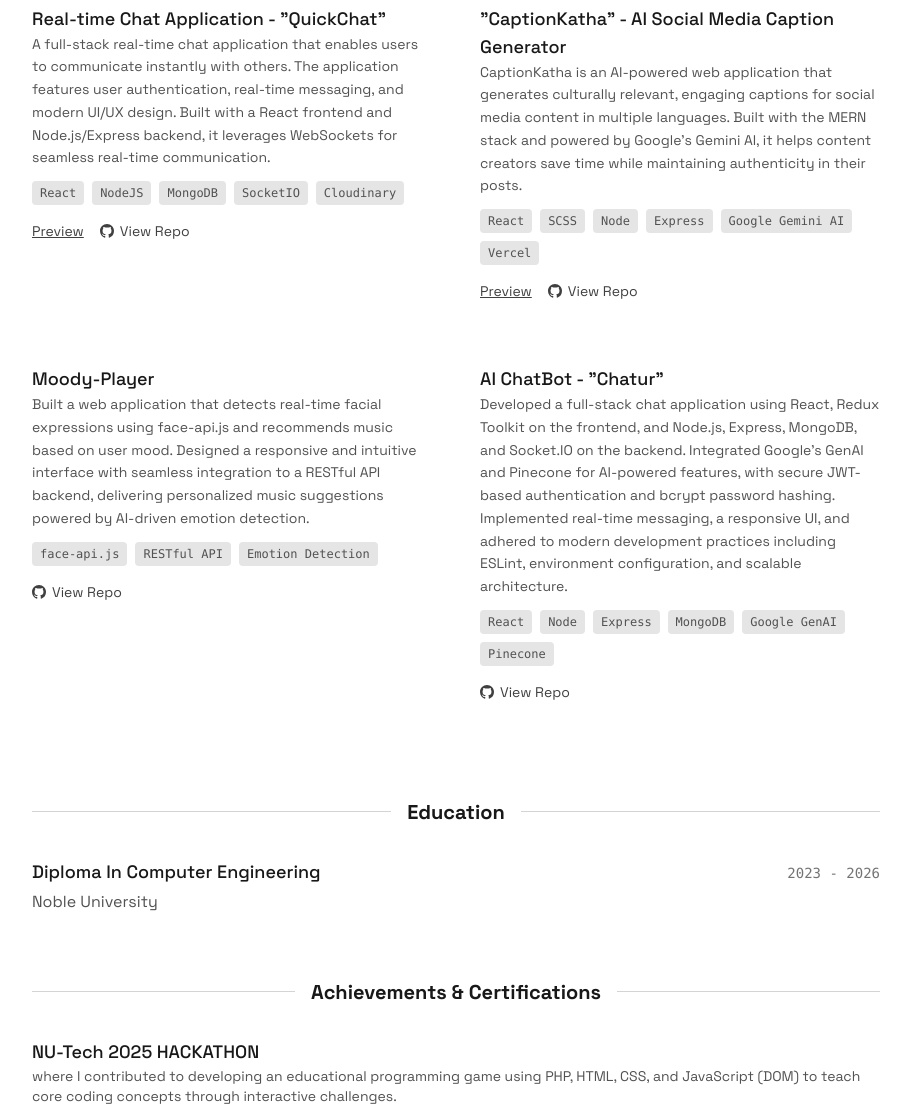
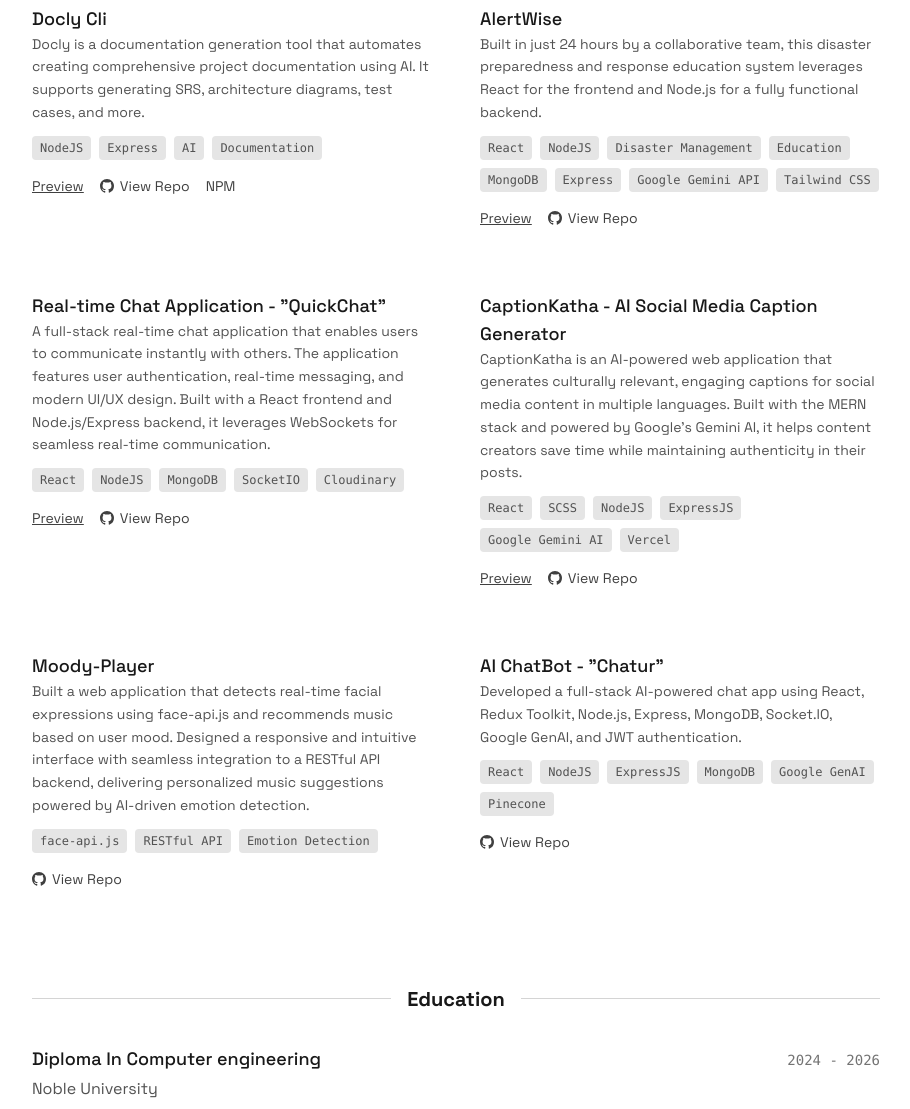
Before and after one commit to kunjjarsaniya/Portfolio, a plain HTML site: page index.html in a window 1280 px wide. Shown: the part 1120-2229 px from the top of the page, without its empty margins (184-1094 px from the left). Drawn offline with nearby package versions, Linux system fonts and the light colour scheme.

Commit message:
feat: Add new project data and update README with instructions for project creation and local setup.

```diff
--- a/index.html
+++ b/index.html
@@ -1,5 +1,6 @@
 <!DOCTYPE html>
 <html lang="en" class="scroll-smooth">
+
 <head>
   <meta charset="UTF-8" />
   <meta name="viewport" content="width=device-width, initial-scale=1.0" />
@@ -43,10 +44,7 @@
   </script>
   <link rel="preconnect" href="https://fonts.googleapis.com" />
   <link rel="preconnect" href="https://fonts.gstatic.com" crossorigin />
-    <link
-      href="https://fonts.googleapis.com/css2?family=Space+Grotesk:wght@400;500;700&display=swap"
-      rel="stylesheet"
-    />
+  <link href="https://fonts.googleapis.com/css2?family=Space+Grotesk:wght@400;500;700&display=swap" rel="stylesheet" />
   <link rel="canonical" href="" id="canonical-link" />
   <style>
     .text-dynamic-primary {
@@ -54,9 +52,9 @@
     }
   </style>
 </head>
+
 <body
-    class="bg-white text-gray-800 dark:bg-[#18181b] dark:text-gray-300 font-space-grotesk antialiased transition-colors duration-300"
-  >
+  class="bg-white text-gray-800 dark:bg-[#18181b] dark:text-gray-300 font-space-grotesk antialiased transition-colors duration-300">
   <div id="app"></div>
   <script>
     let portfolioData = null;
@@ -64,16 +62,15 @@
     // Load portfolio data from JSON file
     async function loadPortfolioData() {
       try {
-          const response = await fetch("./portfolio-data.json");
+        const response = await fetch('./portfolio-data.json');
         if (!response.ok) {
-            throw new Error("HTTP error! status: " + response.status);
+          throw new Error('HTTP error! status: ' + response.status);
         }
         portfolioData = await response.json();
         return portfolioData;
       } catch (error) {
-          console.error("Error loading portfolio data:", error);
-          document.getElementById("app").innerHTML =
-            '<div class="text-red-500 p-8">Error loading portfolio data. Please make sure portfolio-data.json exists.</div>';
+        console.error('Error loading portfolio data:', error);
+        document.getElementById("app").innerHTML = '<div class="text-red-500 p-8">Error loading portfolio data. Please make sure portfolio-data.json exists.</div>';
         throw error;
       }
     }
@@ -232,8 +229,7 @@
                 item.url
               )}" target="_blank" rel="noopener noreferrer" class="inline-flex items-center gap-2 text-gray-500 hover:text-gray-900 dark:hover:text-white transition-colors">
           ${getIconSVG(item.platform)}
-          <span>${
-            item.platform.charAt(0).toUpperCase() + item.platform.slice(1)
+          <span>${item.platform.charAt(0).toUpperCase() + item.platform.slice(1)
                 }</span>
         </a>`
             )
@@ -307,8 +303,7 @@
           ) {
             skillsHTML = `
           <div class="mt-16">
-              <h2 class="font-bold text-xl text-gray-900 dark:text-white mb-6">${
-                data.sections.about.skills.title
+              <h2 class="font-bold text-xl text-gray-900 dark:text-white mb-6">${data.sections.about.skills.title
               }</h2>
               <div class="flex flex-wrap gap-3">
                   ${data.sections.about.skills.items
@@ -334,11 +329,9 @@
               .map(
                 (project) => `
             <div class="mb-8">
-              <h3 class="font-medium text-lg text-gray-900 dark:text-white">${
-                project.title
+              <h3 class="font-medium text-lg text-gray-900 dark:text-white">${project.title
                   }</h3>
-              <p class="text-gray-600 dark:text-gray-400 text-sm leading-relaxed mb-3">${
-                project.description
+              <p class="text-gray-600 dark:text-gray-400 text-sm leading-relaxed mb-3">${project.description
                   }</p>
               <div class="flex flex-wrap gap-2 mb-4">
                 ${project.tags
@@ -349,8 +342,7 @@
                     .join("")}
               </div>
               <div class="flex items-center gap-4 text-sm">
-                ${
-                  project.previewUrl
+                ${project.previewUrl
                     ? `<a href="${ensureUrl(
                       project.previewUrl
                     )}" target="_blank" rel="noopener noreferrer" class="inline-flex items-center gap-1.5 text-gray-700 dark:text-gray-300 hover:text-gray-900 dark:hover:text-white transition-colors underline">
@@ -358,13 +350,20 @@
                      </a>`
                     : ""
                   }
-                ${
-                  project.repoUrl
+                ${project.repoUrl
                     ? `<a href="${ensureUrl(
                       project.repoUrl
                     )}" target="_blank" rel="noopener noreferrer" class="inline-flex items-center gap-1.5 text-gray-700 dark:text-gray-300 hover:text-gray-900 dark:hover:text-white">
                        ${getIconSVG("repo")}
                        <span>View Repo</span>
+                     </a>`
+                    : ""
+                  }
+                ${project.npmUrl
+                    ? `<a href="${ensureUrl(
+                      project.npmUrl
+                    )}" target="_blank" rel="noopener noreferrer" class="inline-flex items-center gap-1.5 text-gray-700 dark:text-gray-300 hover:text-gray-900 dark:hover:text-white">
+                       <span>NPM</span>
                      </a>`
                     : ""
                   }
@@ -649,4 +648,5 @@
     document.head.append(style);
   </script>
 </body>
+
 </html>
--- a/portfolio-data.json
+++ b/portfolio-data.json
@@ -1,9 +1,9 @@
 {
   "settings": {
     "name": "Kunj Jarsaniya",
-    "title": "MERN Stack Developer",
+    "title": "MERN Stack developer",
     "location": "India",
-    "summary": "A skilled MERN Stack Developer proficient in building responsive, real-time web applications with a focus on performance.",
+    "summary": "Experienced MERN Stack developer skilled in building responsive web applications with secure authentication and AI-powered features.",
     "profileImage": "https://res.cloudinary.com/dyj0y0vsp/image/upload/v1765287784/Resume-image_w6xnzf.jpg"
   },
   "sections": {
@@ -16,7 +16,7 @@
         },
         {
           "text": "View Resume",
-          "url": "https://drive.google.com/file/d/1IWQmQ42tbLf9PAl22HK3paPluTfjvcsv/view?usp=sharing"
+          "url": "https://drive.google.com/file/d/16VFalUwCDB4dzrRG8L-YZMbhTNxqoDAU/view?usp=sharing"
         }
       ]
     },
@@ -31,7 +31,6 @@
           "Tailwind CSS",
           "SCSS",
           "React JS",
-          "NextJS",
           "Node JS",
           "Express JS",
           "Python",
@@ -59,10 +58,10 @@
           "title": "Masterji - Modern Learning Management System (LMS)",
           "description": "Masterji is a comprehensive, full-stack Learning Management System designed to create, manage, and deliver online courses with an intuitive, user-friendly interface. The platform features a robust course management system with drag-and-drop functionality, rich text editing, and secure file management. It supports multiple user roles, including students and instructors, with a focus on providing a seamless learning experience.",
           "tags": [
-            "NextJS",
-            "TypeScript",
-            "React",
-            "NodeJS",
+            "NextJS ",
+            "TypeScript ",
+            "React ",
+            "NodeJS ",
             "PostgreSQL"
           ],
           "previewUrl": "https://mastrji.vercel.app",
@@ -82,26 +81,55 @@
           "repoUrl": "https://github.com/kunjjarsaniya/Ai-Learning-Assistant-APP"
         },
         {
+          "title": "Docly Cli",
+          "description": "Docly is a documentation generation tool that automates creating comprehensive project documentation using AI. It supports generating SRS, architecture diagrams, test cases, and more.",
+          "tags": [
+            "NodeJS",
+            "Express",
+            "AI",
+            "Documentation"
+          ],
+          "previewUrl": "https://docly-kunj.vercel.app",
+          "repoUrl": "https://github.com/kunjjarsaniya/docly",
+          "npmUrl": "https://www.npmjs.com/package/docly-cli"
+        },
+        {
+          "title": "AlertWise",
+          "description": "Built in just 24 hours by a collaborative team, this disaster preparedness and response education system leverages React for the frontend and Node.js for a fully functional backend.",
+          "tags": [
+            "React",
+            "NodeJS",
+            "Disaster Management",
+            "Education",
+            "MongoDB",
+            "Express",
+            "Google Gemini API",
+            "Tailwind CSS"
+          ],
+          "previewUrl": "https://alertwise.vercel.app",
+          "repoUrl": "https://github.com/ZeelJasani/AlertWise"
+        },
+        {
           "title": "Real-time Chat Application - \"QuickChat\"",
           "description": "A full-stack real-time chat application that enables users to communicate instantly with others. The application features user authentication, real-time messaging, and modern UI/UX design. Built with a React frontend and Node.js/Express backend, it leverages WebSockets for seamless real-time communication.",
           "tags": [
-            "React",
-            "NodeJS",
-            "MongoDB",
-            "SocketIO",
-            "Cloudinary"
+            "React ",
+            "NodeJS ",
+            "MongoDB ",
+            "SocketIO ",
+            "Cloudinary "
           ],
           "previewUrl": "https://quick-chat-kunj.vercel.app",
           "repoUrl": "https://github.com/kunjjarsaniya/Chat-app"
         },
         {
-          "title": "\"CaptionKatha\" - AI Social Media Caption Generator",
+          "title": "CaptionKatha - AI Social Media Caption Generator",
           "description": "CaptionKatha is an AI-powered web application that generates culturally relevant, engaging captions for social media content in multiple languages. Built with the MERN stack and powered by Google's Gemini AI, it helps content creators save time while maintaining authenticity in their posts.",
           "tags": [
             "React",
             "SCSS",
-            "Node",
-            "Express",
+            "NodeJS",
+            "ExpressJS",
             "Google Gemini AI",
             "Vercel"
           ],
@@ -110,22 +138,22 @@
         },
         {
           "title": "Moody-Player",
-          "description": "Built a web application that detects real-time facial expressions using face-api.js and recommends music based on user mood. Designed a responsive and intuitive interface with seamless integration to a RESTful API backend, delivering personalized music suggestions powered by AI-driven emotion detection.",
+          "description": "Built a web application that detects real-time facial expressions using face-api.js and recommends music based on user mood. Designed a responsive and intuitive interface with seamless integration to a RESTful API backend, delivering personalized music suggestions powered by AI-driven emotion detection.\n",
           "tags": [
             "face-api.js",
             "RESTful API",
-            "Emotion Detection"
+            " Emotion Detection"
           ],
           "previewUrl": "",
           "repoUrl": "https://github.com/kunjjarsaniya/Moody-Player"
         },
         {
           "title": "AI ChatBot - \"Chatur\"",
-          "description": "Developed a full-stack chat application using React, Redux Toolkit on the frontend, and Node.js, Express, MongoDB, and Socket.IO on the backend. Integrated Google's GenAI and Pinecone for AI-powered features, with secure JWT-based authentication and bcrypt password hashing. Implemented real-time messaging, a responsive UI, and adhered to modern development practices including ESLint, environment configuration, and scalable architecture.",
+          "description": "Developed a full-stack AI-powered chat app using React, Redux Toolkit, Node.js, Express, MongoDB, Socket.IO, Google GenAI, and JWT authentication.",
           "tags": [
             "React",
-            "Node",
-            "Express",
+            "NodeJS",
+            "ExpressJS",
             "MongoDB",
             "Google GenAI",
             "Pinecone"
@@ -141,8 +169,8 @@
       "items": [
         {
           "institution": "Noble University",
-          "degree": "Diploma In Computer Engineering",
-          "period": "2023 - 2026"
+          "degree": "Diploma In Computer engineering",
+          "period": "2024 - 2026"
         }
       ]
     },
@@ -151,8 +179,8 @@
       "title": "Achievements & Certifications",
       "items": [
         {
-          "title": "NU-Tech 2025 HACKATHON",
-          "description": "where I contributed to developing an educational programming game using PHP, HTML, CSS, and JavaScript (DOM) to teach core coding concepts through interactive challenges."
+          "title": "NU-Tech 2026 Hackathon",
+          "description": "Participated in the NU-Tech 2026 Hackathon with the AlertWise project focusing on Disaster Preparedness and Response Education System."
         },
         {
           "title": "Job Ready Cohort Certificate",
@@ -161,6 +189,10 @@
         {
           "title": "YuthTech-25 HACKATHON",
           "description": "Noble University Hackathon participant, showcasing engineering initiative and problem-solving skills in high-level innovation challenges like SIH."
+        },
+        {
+          "title": "NU-Tech 2025 Hackathon",
+          "description": "Developed an educational game that teaches fundamental programming concepts through interactive challenges and real‑world problem scenarios, built in just 24 hours using PHP by a collaborative team."
         }
       ]
     },
@@ -176,7 +208,7 @@
       "items": [
         {
           "platform": "linkedin",
-          "url": "www.linkedin.com/in/kunj-jarsaniya07",
+          "url": "https://linkedin.com/in/kunjjarsaniya-07",
           "icon": "linkedin"
         },
         {
@@ -203,6 +235,10 @@
         "url": "#projects"
       },
       {
+        "name": "Experience",
+        "url": "#experience"
+      },
+      {
         "name": "Education",
         "url": "#education"
       },
```
Also changed, not shown: 1 other file. Lines whose indentation alone changed are shown as unchanged.
